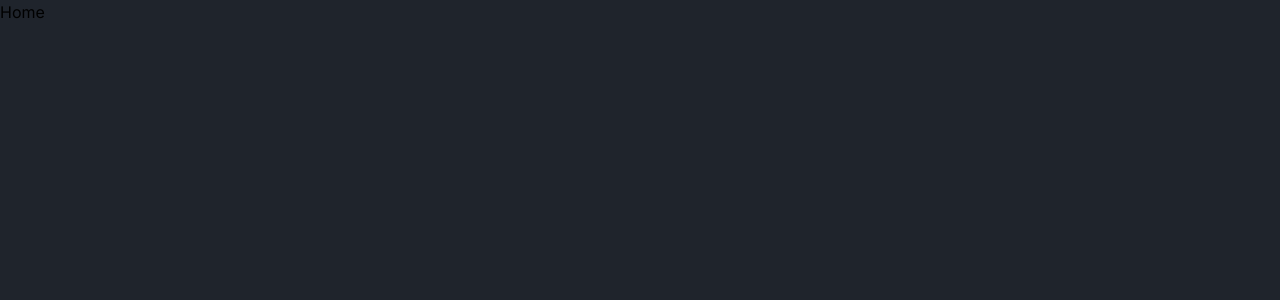
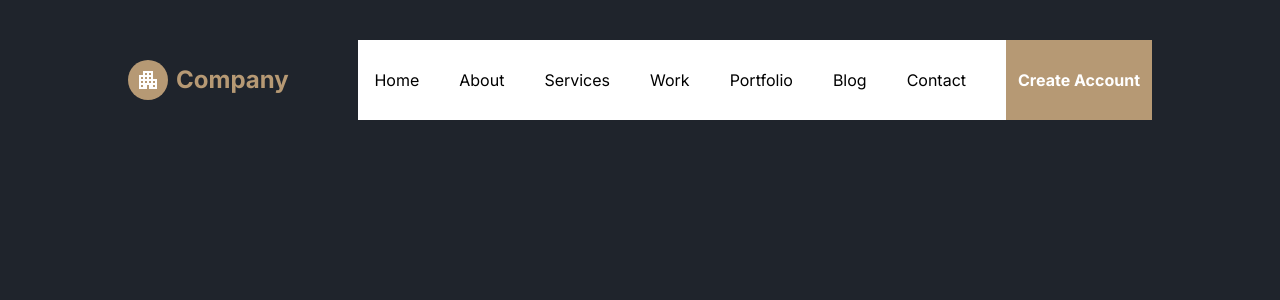
Before and after one commit to amitpauldev/corporate-landing-page, a Next.js app: page / in a window 1280 px wide. Shown: the top 300 px of the page. Built offline with nearby package versions, Linux system fonts and the light colour scheme.

Commit message:
created responsive Navbar

```diff
--- a/app/globals.css
+++ b/app/globals.css
@@ -1,4 +1,10 @@
 @import "tailwindcss";
+
+@theme {
+	--color-primary: #9f7c4e;
+	--color-secondary: #b69974;
+	--color-tertiary: #dfc39f;
+}
 
 /* :root {
   --background: #ffffff;
--- /dev/null
+++ b/components/Helper/Logo.tsx
@@ -0,0 +1,17 @@
+import React from "react";
+import { MdApartment } from "react-icons/md";
+
+const Logo = () => {
+	return (
+		<div className="flex items-center space-x-2">
+			<div className="w-10 h-10 rounded-full bg-[#b69974] flex items-center justify-center flex-col">
+				<MdApartment className="w-6 h-6 text-white" />
+			</div>
+			<h1 className="text-xl md:text-2xl hidden md:block font-bold text-[#b69974]">
+				Company
+			</h1>
+		</div>
+	);
+};
+
+export default Logo;
--- a/components/Home/Home.tsx
+++ b/components/Home/Home.tsx
@@ -1,7 +1,12 @@
 import React from "react";
+import NavContainer from "./Navbar/NavContainer";
 
 const Home = () => {
-	return <div className="overflow-hidden">Home</div>;
+	return (
+		<div className="overflow-hidden">
+			<NavContainer />
+		</div>
+	);
 };
 
 export default Home;
--- a/components/Home/Navbar/MobileNav.tsx
+++ b/components/Home/Navbar/MobileNav.tsx
@@ -1,7 +1,48 @@
+import { NAVLINKS } from "@/constant/NavLinks";
+import Link from "next/link";
 import React from "react";
+import { CgClose } from "react-icons/cg";
 
-const MobileNav = () => {
-	return <div>MobileNav</div>;
+const MobileNav = ({
+	showNav,
+	closeNav,
+}: {
+	showNav: boolean;
+	closeNav: () => void;
+}) => {
+	return (
+		<div>
+			{/* Overlay */}
+			<div
+				className={`fixed inset-0 z-[1000] w-full bg-black opacity-70 transition-all duration-500 ${
+					showNav ? "translate-x-0" : "translate-x-[-100%]"
+				}`}
+				onClick={closeNav}
+			></div>
+			{/* NavLinks  */}
+			<div
+				className={`fixed top-0 h-full w-[70%] sm:w-[60%] bg-primary flex flex-col justify-center gap-6 z-1050 transform transition-all duration-500 delay-300 ${
+					showNav ? "translate-x-0" : "translate-x-[-100%]"
+				}`}
+			>
+				{NAVLINKS.map((link) => (
+					<Link
+						href={link.url}
+						key={link.id}
+						className="w-fit text-white text-xl sm:text-3xl ml-12 border-b-[1.5px] pb-1 border-white transition-all duration-200"
+						onClick={closeNav}
+					>
+						{link.label}
+					</Link>
+				))}
+
+				{/* Closed Button  */}
+				<button className="absolute top-4 right-4" onClick={closeNav}>
+					<CgClose className="w-6 h-6 sm:w-10 sm:h-10 text-white cursor-pointer" />
+				</button>
+			</div>
+		</div>
+	);
 };
 
 export default MobileNav;
--- a/components/Home/Navbar/Nav.tsx
+++ b/components/Home/Navbar/Nav.tsx
@@ -1,7 +1,37 @@
-import React from "react";
+import Logo from "@/components/Helper/Logo";
+import { NAVLINKS } from "@/constant/NavLinks";
+import Link from "next/link";
+import { HiBars3BottomRight } from "react-icons/hi2";
 
-const Nav = () => {
-	return <div>Nav</div>;
+const Nav = ({ openNav }: { openNav: () => void }) => {
+	return (
+		<div className="h-[12vh] relative z-10 lg:mt-8">
+			<div className="h-full flex items-center justify-between w-[90%] xl:w-[80%] mx-auto">
+				<Logo />
+
+				<div className="hidden lg:flex items-center bg-white h-[10vh] md:pl-4 gap-8 xl:gap-10">
+					{NAVLINKS.map((link) => (
+						<Link
+							href={link.url}
+							key={link.id}
+							className="text-black hover:text-primary hover:font-semibold transition-all duration-200"
+						>
+							{link.label}
+						</Link>
+					))}
+					{/* Button  */}
+					<button className="h-full p-3 bg-secondary text-white font-bold cursor-pointer">
+						Create Account
+					</button>
+				</div>
+
+				{/* Hamburger icon for mobile */}
+				<div className="lg:hidden" onClick={openNav}>
+					<HiBars3BottomRight className="w-9 h-9 text-tertiary cursor-pointer" />
+				</div>
+			</div>
+		</div>
+	);
 };
 
 export default Nav;
--- a/components/Home/Navbar/NavContainer.tsx
+++ b/components/Home/Navbar/NavContainer.tsx
@@ -1,12 +1,23 @@
-import React from "react";
+"use client";
 import Nav from "./Nav";
 import MobileNav from "./MobileNav";
+import { useState } from "react";
 
 const NavContainer = () => {
+	const [showNav, setShowNav] = useState(false);
+
+	const openNav = () => {
+		setShowNav(true);
+	};
+
+	const closeNav = () => {
+		setShowNav(false);
+	};
+
 	return (
 		<>
-			<Nav />
-			<MobileNav />
+			<Nav openNav={openNav} />
+			<MobileNav closeNav={closeNav} showNav={showNav} />
 		</>
 	);
 };
--- /dev/null
+++ b/constant/NavLinks.ts
@@ -0,0 +1,37 @@
+export const NAVLINKS = [
+	{
+		id: 1,
+		url: "#home",
+		label: "Home",
+	},
+	{
+		id: 2,
+		url: "#about",
+		label: "About",
+	},
+	{
+		id: 3,
+		url: "#services",
+		label: "Services",
+	},
+	{
+		id: 4,
+		url: "#work",
+		label: "Work",
+	},
+	{
+		id: 5,
+		url: "#portfolio",
+		label: "Portfolio",
+	},
+	{
+		id: 6,
+		url: "#blog",
+		label: "Blog",
+	},
+	{
+		id: 7,
+		url: "#contact",
+		label: "Contact",
+	},
+];
```
